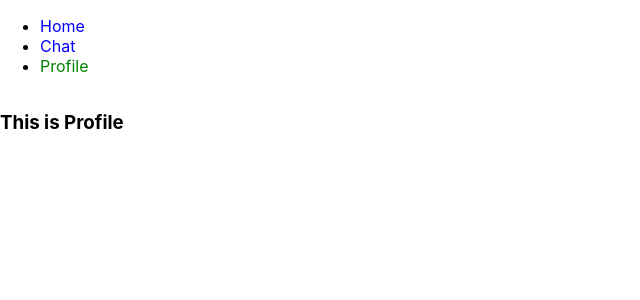
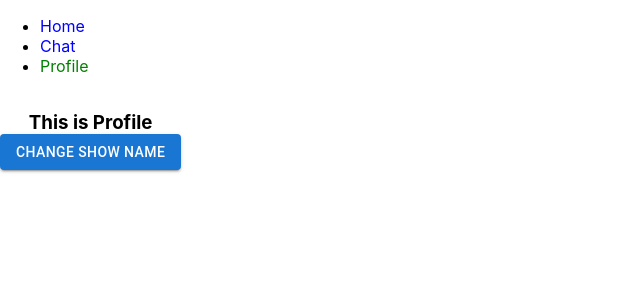
Before and after one commit to SyominAlex/React.js_Geekbrains, a React (Create React App) app: page /profile in a window 1280 px wide. Shown: the top 300 px of the page, without its empty margins (0-640 px from the left). Built offline with nearby package versions, Linux system fonts and the light colour scheme.

Commit message:
state, dispatch, actions, reducer example with Button done

```diff
--- a/src/App.css
+++ b/src/App.css
@@ -11,3 +11,8 @@
 a {
   text-decoration: none;
 }
+
+h3 {
+  display: flex;
+  flex-direction: column;
+}
--- a/src/App.js
+++ b/src/App.js
@@ -1,4 +1,5 @@
 import React, {useState} from "react";
+import { Provider } from "react-redux";
 import {BrowserRouter, Route, Routes, NavLink} from "react-router-dom";
 // import { Button } from "@mui/material";
 
@@ -10,6 +11,7 @@ import { ChatList } from "./components/ChatList/ChatList";
 import {initialChats} from "./utils/constants";
 import {ThemeContext} from "./utils/ThemeContext";
 import {Profile} from "./screens/Profile/Profile";
+import {store} from "./store";
 
 const initMessages = initialChats.reduce((acc, chat) => {
     acc[chat.id] = [];
@@ -47,6 +49,7 @@ function App() {
     };
 
     return (
+        <Provider store={store}>
             <ThemeContext.Provider value={{ theme, changeTheme: toggleTheme }}>
                 <BrowserRouter>
                     {/*Для чего нужен context: эта кнопка и Message не связаны общим родителем, нужно передать данные в компонент Message*/}
@@ -78,6 +81,7 @@ function App() {
                     </div>
                 </BrowserRouter>
             </ThemeContext.Provider>
+        </Provider>
     );
 }
 
--- a/src/screens/Profile/Profile.js
+++ b/src/screens/Profile/Profile.js
@@ -1,3 +1,20 @@
+import {useDispatch, useSelector} from "react-redux";
+import {Button} from "@mui/material";
+import {toggleCheckbox} from "../../store/profile/actions";
+
 export const Profile = () => {
-    return <h3>This is Profile</h3>;
+    const dispatch = useDispatch(); // dispatch - это результат вызова хука useDispatch, этот хук возвращает функцию dispatch
+    const state = useSelector(state => state);
+    // console.log(state);
+    const handleClick = () => {
+        dispatch(toggleCheckbox);
+    }
+    return (
+        <>
+            <h3>This is Profile
+                {state.showName && <span>{state.name}</span>}
+            <Button variant={"contained"} onClick={handleClick}>Change show name</Button>
+            </h3>
+        </>
+    );
 }
--- a/src/store/index.js
+++ b/src/store/index.js
@@ -1,3 +1,7 @@
 import { createStore } from "redux";
+import { profileReducer } from "./profile/reducer";
 
-export const store = createStore();
+export const store = createStore(
+    profileReducer,
+    window.__REDUX_DEVTOOLS_EXTENSION__ && window.__REDUX_DEVTOOLS_EXTENSION__()
+);
--- a/src/store/profile/actions.js
+++ b/src/store/profile/actions.js
@@ -0,0 +1,5 @@
+export const TOGGLE_CHECKBOX = "PROFILE::TOGGLE_CHECKBOX";
+
+export const toggleCheckbox = {
+    type: TOGGLE_CHECKBOX,
+};
--- a/src/store/profile/reducer.js
+++ b/src/store/profile/reducer.js
@@ -0,0 +1,19 @@
+import { TOGGLE_CHECKBOX } from "./actions";
+
+const initialState = {
+    showName: false,
+    name: "defaultName",
+};
+
+export const profileReducer = (state = initialState, action) => {
+    switch (action.type) {
+        case TOGGLE_CHECKBOX: {
+            return {
+                ...state,
+                showName: !state.showName,
+            };
+        }
+        default:
+            return state;
+    }
+};
```
Lines whose indentation alone changed are shown as unchanged.
